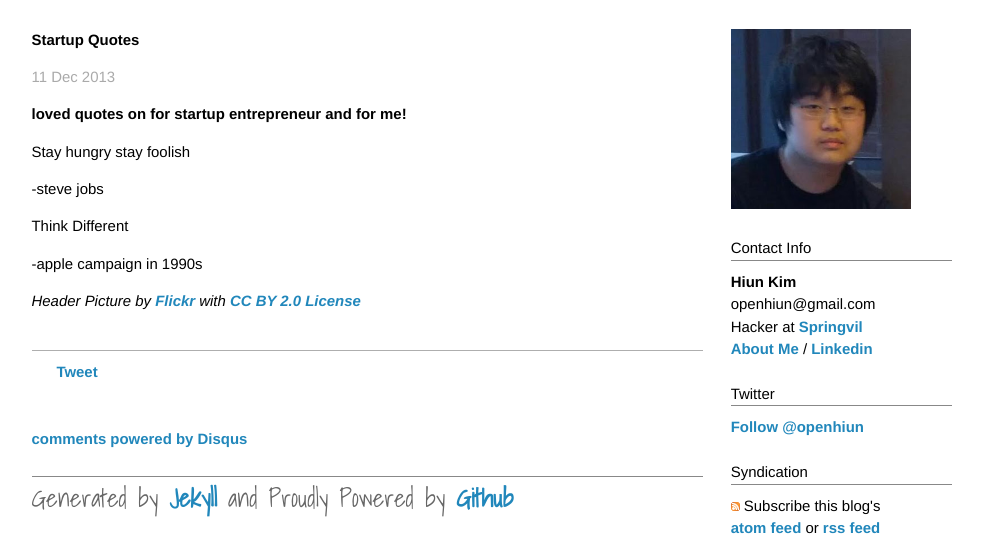
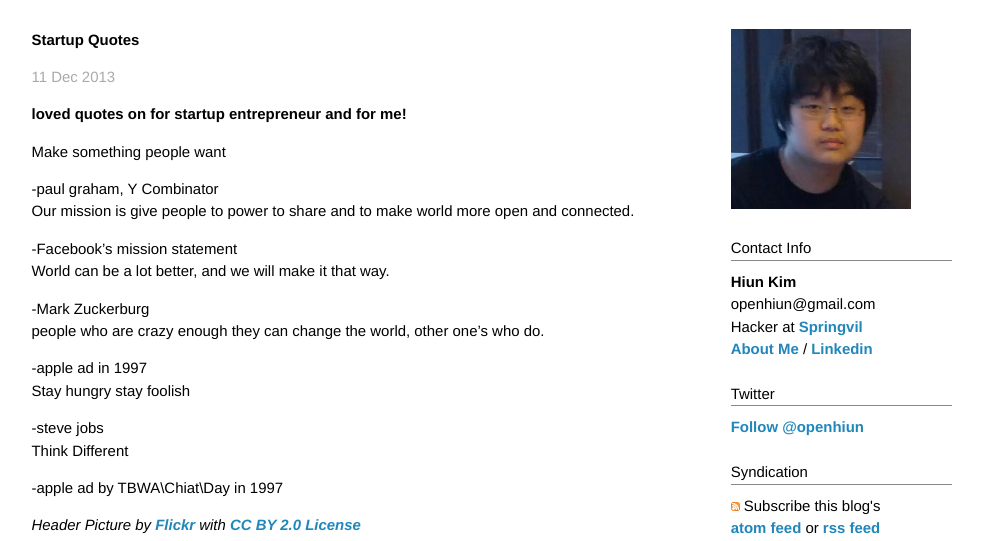
Before and after one commit to Gorski4123/openhiun.github.com, a Jekyll site: the page built from _posts/2013-12-11-quotes.md, in a window 1280 px wide and 900 px high, cut to the strip 359-900 px from the top of the window. Shown: the whole strip, without its empty margins (161-1144 px from the left). Built offline with Jekyll 4.4.1, drawn with Linux system fonts in a browser that asks for light colours; Markdown is read by kramdown in place of the engine named in the settings; comment, search, counter and statistics services are not loaded.

Commit message:
Update 2013-12-11-quotes.md

```diff
--- a/_posts/2013-12-11-quotes.md
+++ b/_posts/2013-12-11-quotes.md
@@ -9,16 +9,30 @@
 
 **loved quotes on for startup entrepreneur and for me!**
 
+Make something people want
 
+-paul graham, Y Combinator
+<br />
+Our mission is give people to power to share and
+to make world more open and connected.
 
+-Facebook's mission statement
+<br />
+World can be a lot better, and we will make it that way.
+
+-Mark Zuckerburg
+<br />
+people who are crazy enough they can change the world,
+other one's who do.
+
+-apple ad in 1997
+<br />
 Stay hungry stay foolish
 
 -steve jobs
-
-
-
+<br />
 Think Different
 
--apple campaign in 1990s
+-apple ad by TBWA\Chiat\Day in 1997
 
 *Header Picture by <a href="http://www.flickr.com/photos/captainjansson/3326302992">Flickr</a> with <a href="http://creativecommons.org/licenses/by/2.0/">CC BY 2.0 License</a>*
```
